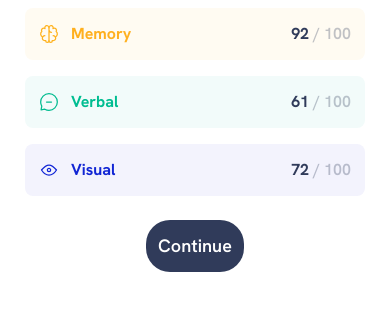
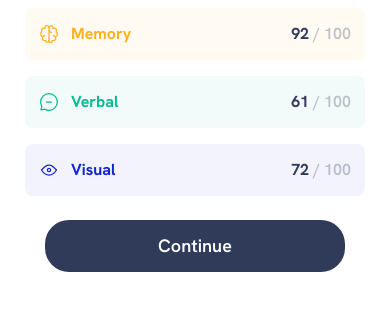
Before and after one commit to AbdullahHamadax/Results-summary, a website: page index.html in a window 390 px wide. Shown: the part 518-828 px from the top of the page. Drawn offline with Linux system fonts and the light colour scheme.

Commit message:
Fixed button on smaller screens

```diff
--- a/index.html
+++ b/index.html
@@ -112,7 +112,7 @@
             </div>
             <div class="sm:p-[20px] self-center">
               <button
-                class="p-3 mt-2 text-lg font-semibold text-white bg-grayblue rounded-3xl sm:w-[270px] sm:mb-8 hover:bg-gradient-to-t from-royalblue to-slateblue"
+                class="p-3 mt-2 text-lg font-semibold text-white bg-grayblue rounded-3xl w-[300px] sm:w-[270px] sm:mb-8 hover:bg-gradient-to-t from-royalblue to-slateblue"
               >
                 Continue
               </button>
```
Also changed, not shown: dist/output.css.
